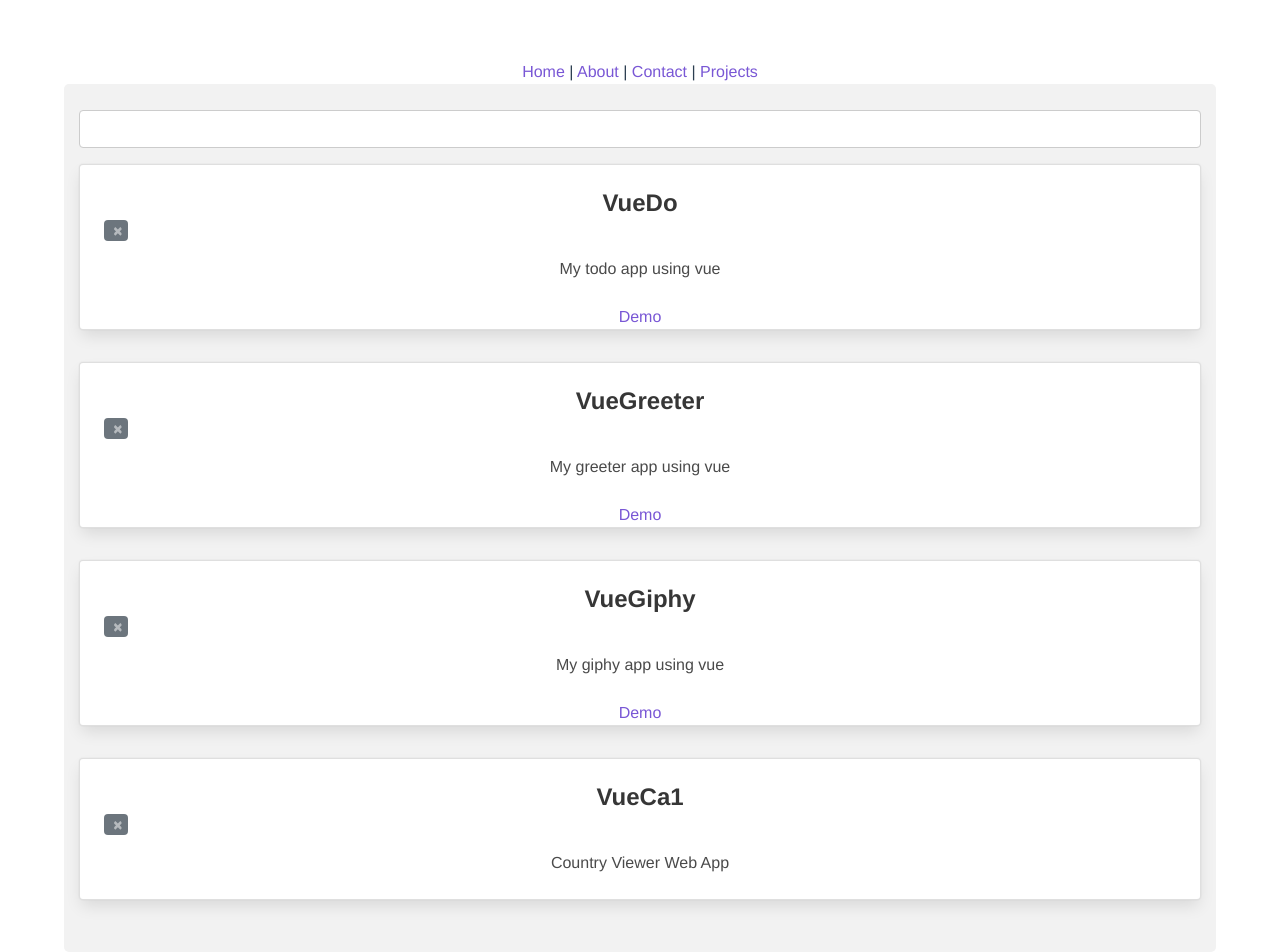
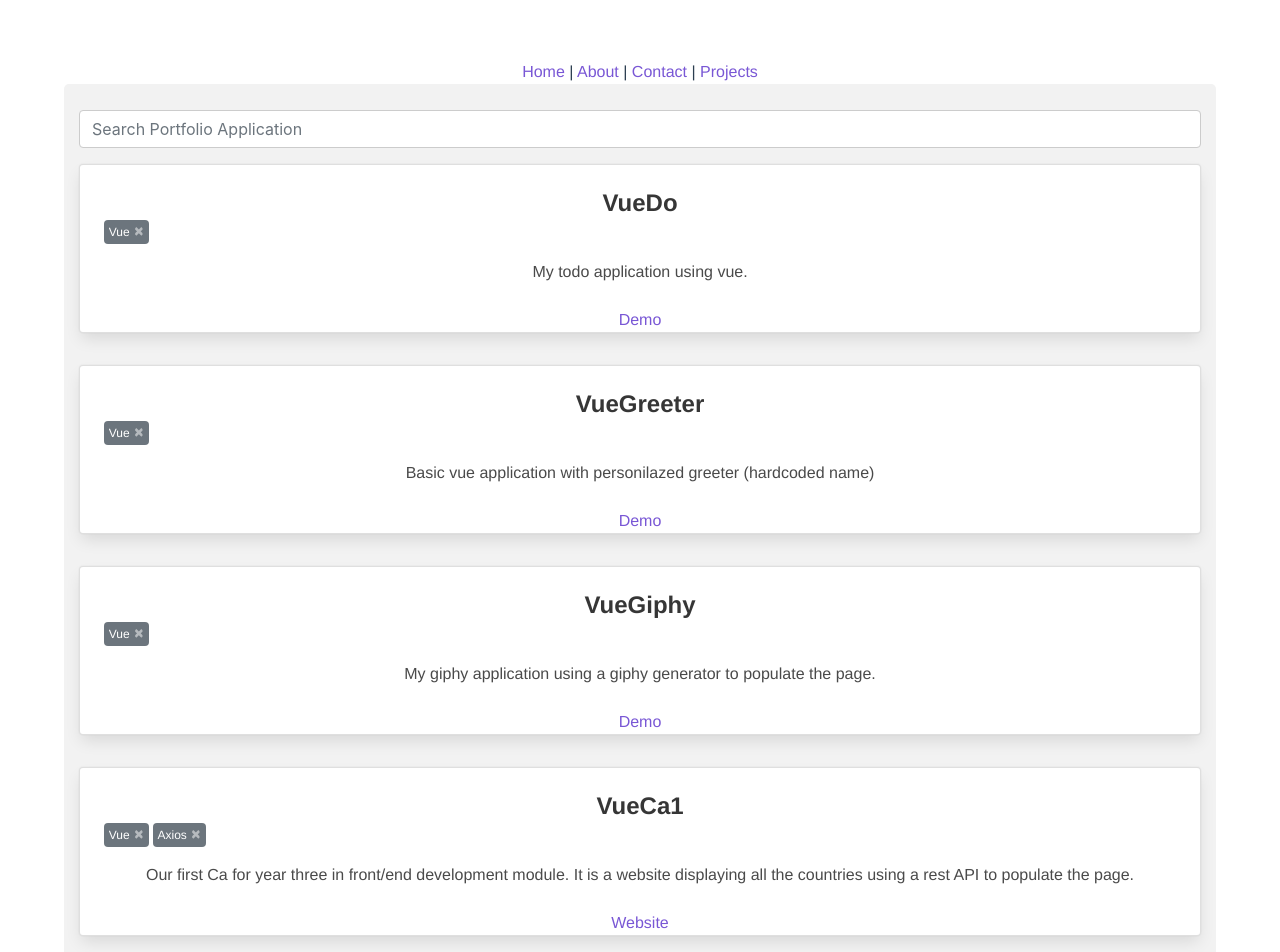
Before and after one commit to Derek-n00192978/vue-portfolio, a Vue app: page /projects in a window 1280 px wide. Shown: the top 952 px of the page. Built offline with nearby package versions, Linux system fonts and the light colour scheme.

Commit message:
Build state of application

```diff
--- a/public/data/projects.json
+++ b/public/data/projects.json
@@ -2,8 +2,7 @@
     {
         "id": 2,
         "title": "VueDo",
-        "description": "My todo app using vue",
-        "project_web_site": "",
+        "description": "My todo application using vue.",
         "tags": ["Vue"],
         "images": ["vuedo.png"],
         "date": "Oct 2021",
@@ -15,8 +14,7 @@
     {
         "id": 3,
         "title": "VueGreeter",
-        "description": "My greeter app using vue",
-        "project_web_site": "",
+        "description": "Basic vue application with personilazed greeter (hardcoded name) ",
         "tags": ["Vue"],
         "images": ["vuegreeter.png"],
         "date": "Oct 2021",
@@ -28,8 +26,7 @@
     {
         "id": 4,
         "title": "VueGiphy",
-        "description": "My giphy app using vue",
-        "project_web_site": "",
+        "description": "My giphy application using a giphy generator to populate the page.",
         "tags": ["Vue"],
         "images": ["vuegiphy.png"],
         "date": "Oct 2021",
@@ -41,8 +38,9 @@
     {
         "id": 5,
         "title": "VueCa1",
-        "description": "Country Viewer Web App",
-        "tags": ["Vue"],
+        "description": "Our first Ca for year three in front/end development module. It is a website displaying all the countries using a rest API to populate the page.",
+        "website": "https://frontendca1.web.app/",
+        "tags": ["Vue", "Axios"],
         "date": "Nov 2021",
         "demo": ""
 
--- a/src/pages/projects/AllProjects.vue
+++ b/src/pages/projects/AllProjects.vue
@@ -2,7 +2,7 @@
   <div class="columns">
     <div class="column">
         <b-field>
-            <b-input v-model="searchTerm">Search Portfolio</b-input>
+            <b-input v-model="searchTerm" placeholder="Search Portfolio Application">Search Portfolio</b-input>
         </b-field>
         <div class="card"
             v-for="project in filteredprojects"
@@ -24,6 +24,7 @@
                                     :key="tag"
                                     type="is-primary"
                                     >
+                                    {{tag}}
                                     </b-tag>
                                 </b-taglist>
                             </p>
@@ -34,6 +35,9 @@
                     </div>
                 </div>
             <router-link v-if="project.demo" :to="{ name: project.demo }">Demo</router-link>
+            <p v-if="project.website">
+            <a :href="project.website" target="_blank">Website</a>
+            </p>
         </div>
     </div>
   </div>
--- a/src/pages/projects/vue-do/TodoList.vue
+++ b/src/pages/projects/vue-do/TodoList.vue
@@ -16,7 +16,7 @@
             </b-list-group>
 
             <template v-slot:footer>
-                <input type="text" v-model="todoText" v-on:keyup.enter="addNewTodo()" />
+                <input type="text" v-model="todoText" placeholder="Add todo item here!" v-on:keyup.enter="addNewTodo()" />
                 <b-button class="float-end" variant="primary" @click="addNewTodo()">Add</b-button>
             </template>
         </b-card>
--- a/src/pages/projects/vue-giphy/GiphyViewer.vue
+++ b/src/pages/projects/vue-giphy/GiphyViewer.vue
@@ -1,7 +1,7 @@
 <template>
 	<div>
 		<div class="search-box">
-			<input type="text" v-model="term" v-on:keyup.enter="searchGiphy()" />
+			<input type="text" v-model="term" v-on:keyup.enter="searchGiphy()" placeholder="Search Giphs" />
 			<b-button class="float-end" variant="primary" @click="searchGiphy()"
 				>Search</b-button
 			>
--- a/src/pages/projects/vue-greeter/PersonGreeter.vue
+++ b/src/pages/projects/vue-greeter/PersonGreeter.vue
@@ -1,7 +1,7 @@
 <template>
     <div>
         <p>
-            Hello, {{ personName}}
+            Hello, <strong>{{ personName}}</strong>
         </p>
         <p>
         </p>
```
Also changed, not shown: firebase.json, 2 other files (tests, documents, lock files or other folders).
